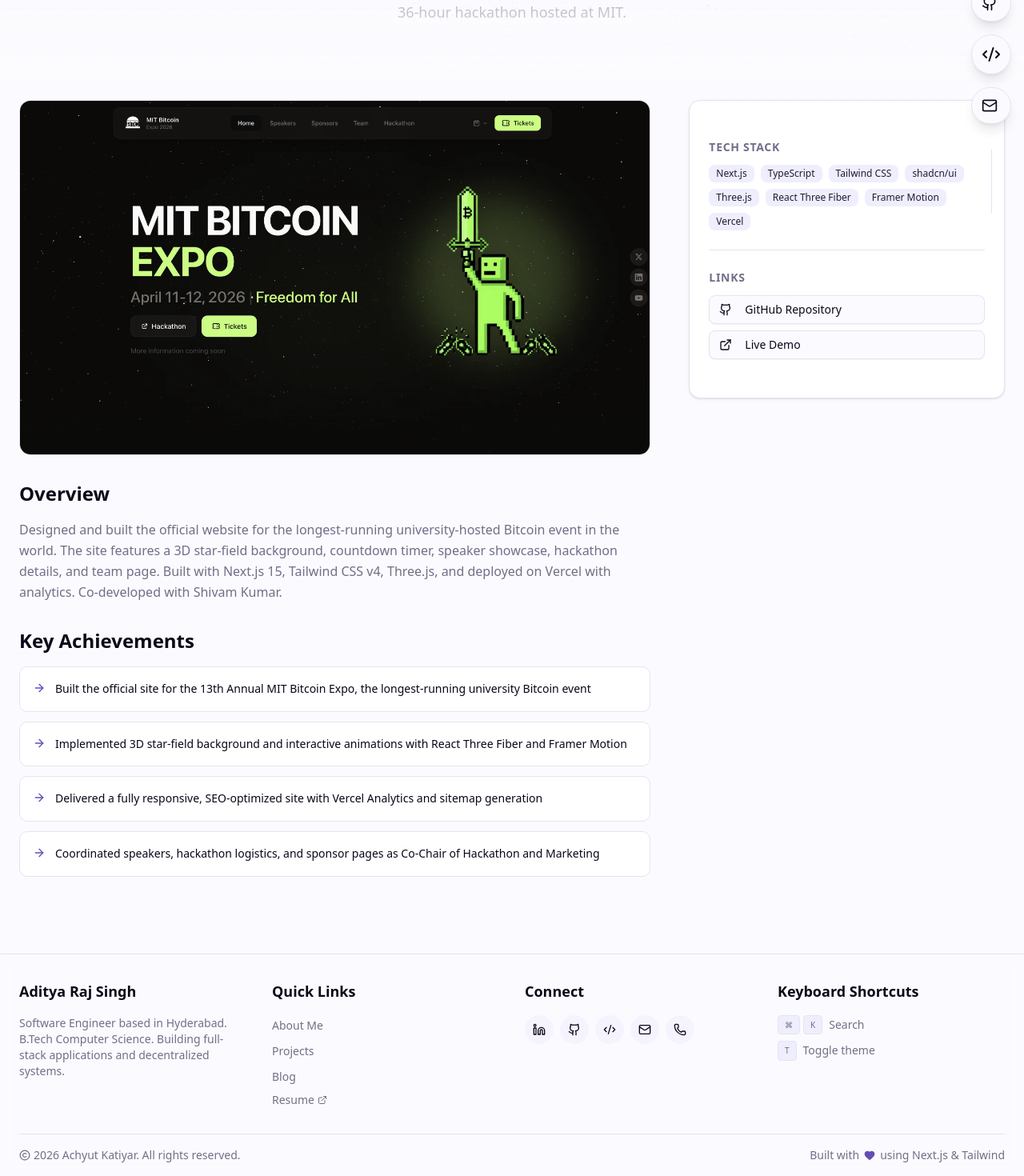
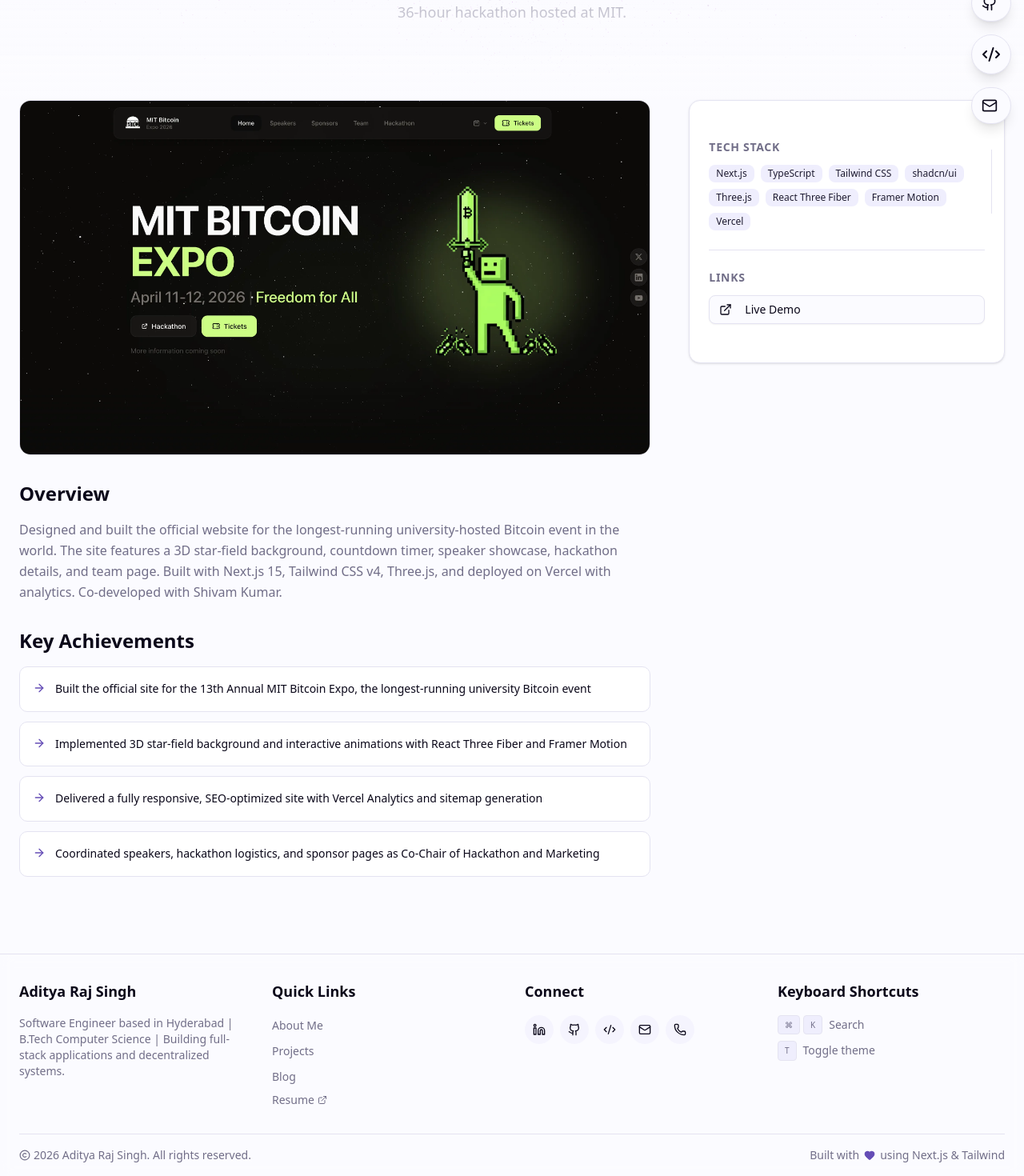
Before and after one commit to Adityaraj-singh/adityaraj-portfolio, a Next.js app: page /projects/mit-bitcoin-expo in a window 1280 px wide. Shown: the part 307-1777 px from the top of the page at 80% size. Built offline with nearby package versions, Linux system fonts and the light colour scheme.

Commit message:
padding fixes

```diff
--- a/app/(routes)/projects/[slug]/project-content.tsx
+++ b/app/(routes)/projects/[slug]/project-content.tsx
@@ -134,22 +134,6 @@
                           Links
                         </h3>
                         <div className="flex flex-col gap-2">
-                          {project.github && (
-                            <Button
-                              variant="outline"
-                              className="w-full justify-start"
-                              asChild
-                            >
-                              <a
-                                href={project.github}
-                                target="_blank"
-                                rel="noopener noreferrer"
-                              >
-                                <Github className="mr-2 h-4 w-4" />
-                                GitHub Repository
-                              </a>
-                            </Button>
-                          )}
                           {project.liveUrl && (
                             <Button
                               variant="outline"
--- a/app/layout.tsx
+++ b/app/layout.tsx
@@ -3,14 +3,14 @@
 import "./globals.css";
 
 export const metadata: Metadata = {
-  title: "Achyut Katiyar | Software Engineer",
+  title: "Aditya Raj Singh | Software Engineer",
   description:
     "Full Stack Software Engineer with 5+ years of experience building scalable applications using React.js, Next.js, Angular, Node.js, and TypeScript. Passionate about delivering high-performance solutions for supply chain and demand planning products, driving business impact through scalable architecture, performance optimization, and intuitive user experiences",
   metadataBase: new URL("https://achyutkatiyar.com"),
 
   // Basic metadata
   applicationName: "Aditya Raj Singh Protfolio",
-  authors: [{ name: "Achyut Katiyar" }],
+  authors: [{ name: "Aditya Raj Singh" }],
   keywords: [
     "Software Engineer",
     "Full Stack Developer",
@@ -26,17 +26,17 @@
   openGraph: {
     type: "website",
     url: "https://achyutkatiyar.com",
-    title: "Achyut Katiyar | Software Engineer",
+    title: "Aditya Raj Singh | Software Engineer",
     description:
       "Software Engineer building full-stack applications and decentralized systems. MS CS at Northeastern. Co-Chair of MIT Bitcoin Expo.",
-    siteName: "Achyut Katiyar",
+    siteName: "Aditya Raj Singh",
     locale: "en_US",
     images: [
       {
         url: "/images/og-image.jpg",
         width: 1200,
         height: 630,
-        alt: "Achyut Katiyar - Portfolio",
+        alt: "Aditya Raj Singh - Portfolio",
       },
     ],
   },
--- a/components/layout/footer.tsx
+++ b/components/layout/footer.tsx
@@ -23,7 +23,7 @@
           <div className="space-y-4">
             <h3 className="text-lg font-bold">Aditya Raj Singh</h3>
             <p className="max-w-xs text-sm text-muted-foreground">
-              Software Engineer based in Hyderabad. B.Tech Computer Science. Building
+              Software Engineer based in Hyderabad |  B.Tech Computer Science | Building
               full-stack applications and decentralized systems.
             </p>
           </div>
@@ -125,7 +125,7 @@
           <div className="flex flex-col items-center justify-between gap-4 md:flex-row">
             <div className="flex items-center text-sm text-muted-foreground">
               <Copyright className="mr-1 h-3.5 w-3.5" />
-              <span>{new Date().getFullYear()} Achyut Katiyar. All rights reserved.</span>
+              <span>{new Date().getFullYear()} Aditya Raj Singh. All rights reserved.</span>
             </div>
             <div className="flex items-center gap-1.5 text-sm text-muted-foreground">
               <span>Built with</span>
--- a/data/testimonials.ts
+++ b/data/testimonials.ts
@@ -16,15 +16,15 @@
     relation: "Mentor",
     date: "July 1, 2024",
     quote:
-      "Achyut has consistently demonstrated a strong work ethic, technical proficiency, and exceptional leadership skills throughout his tenure. As a student council member, Achyut played a pivotal role in organizing and executing various student events.",
+      "Aditya has consistently demonstrated a strong work ethic, technical proficiency, and exceptional leadership skills throughout his tenure. As a student council member, Achyut played a pivotal role in organizing and executing various student events.",
   },
   {
-    id: "revathi",
-    name: "Revathi B",
-    position: "Associate Director Student Affairs SRM AP",
+    id: "gopal",
+    name: "V.R. Gopal",
+    position: "Delivery Manager at Divami Design Labs",
     relation: "Manager",
     date: "May 23, 2024",
     quote:
-      "I am pleased to recommend Achyut for his exceptional technical and leadership skills. As a Technical Executive, he oversaw technical operations using advanced methodologies to achieve project milestones and foster innovation.",
+      "I am pleased to recommend Adi for his exceptional technical and leadership skills. As a Technical Executive, he oversaw technical operations using advanced methodologies to achieve project milestones and foster innovation.",
   },
 ];
```
Also changed, not shown: 1 other file (tests, documents, lock files or other folders).
